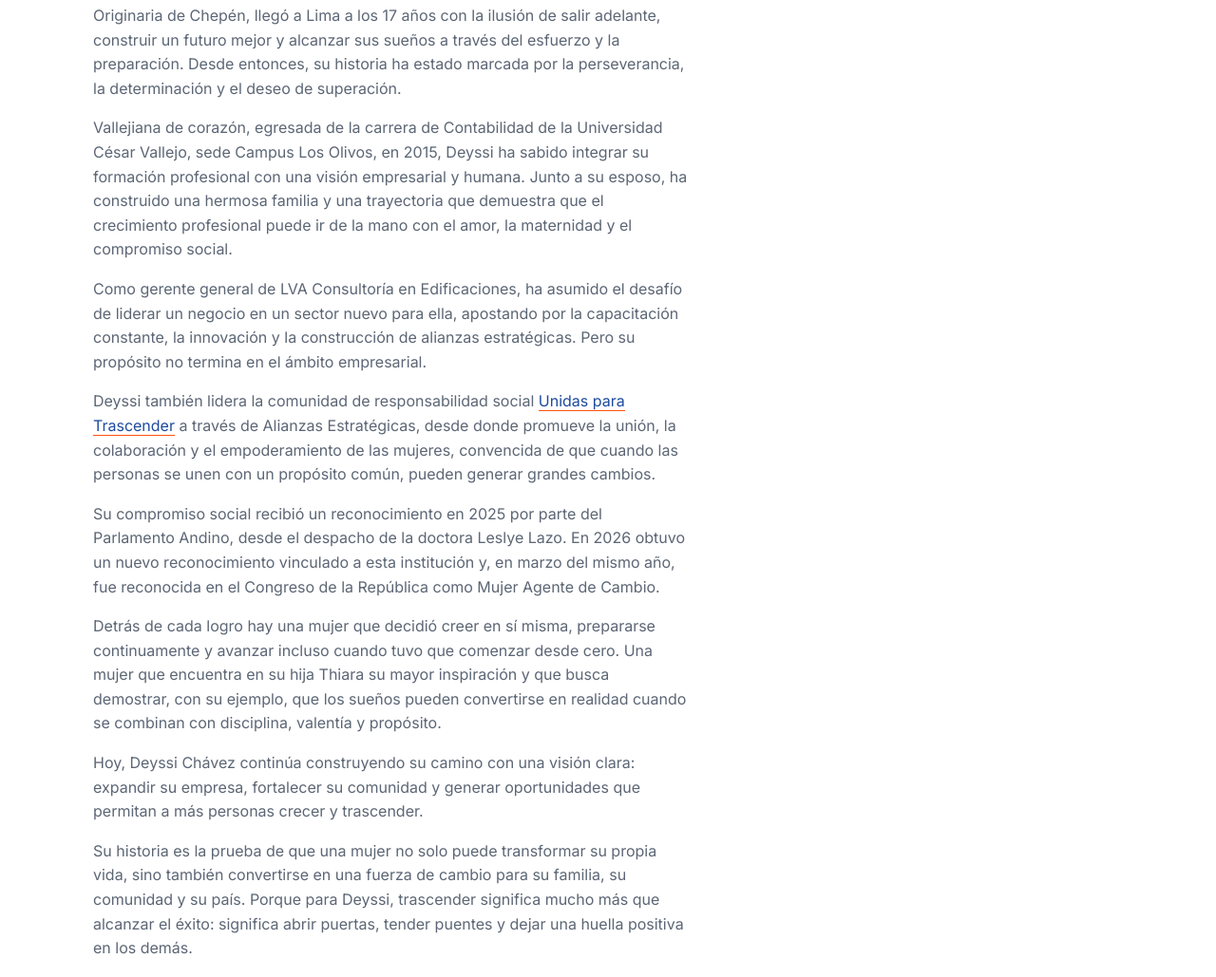
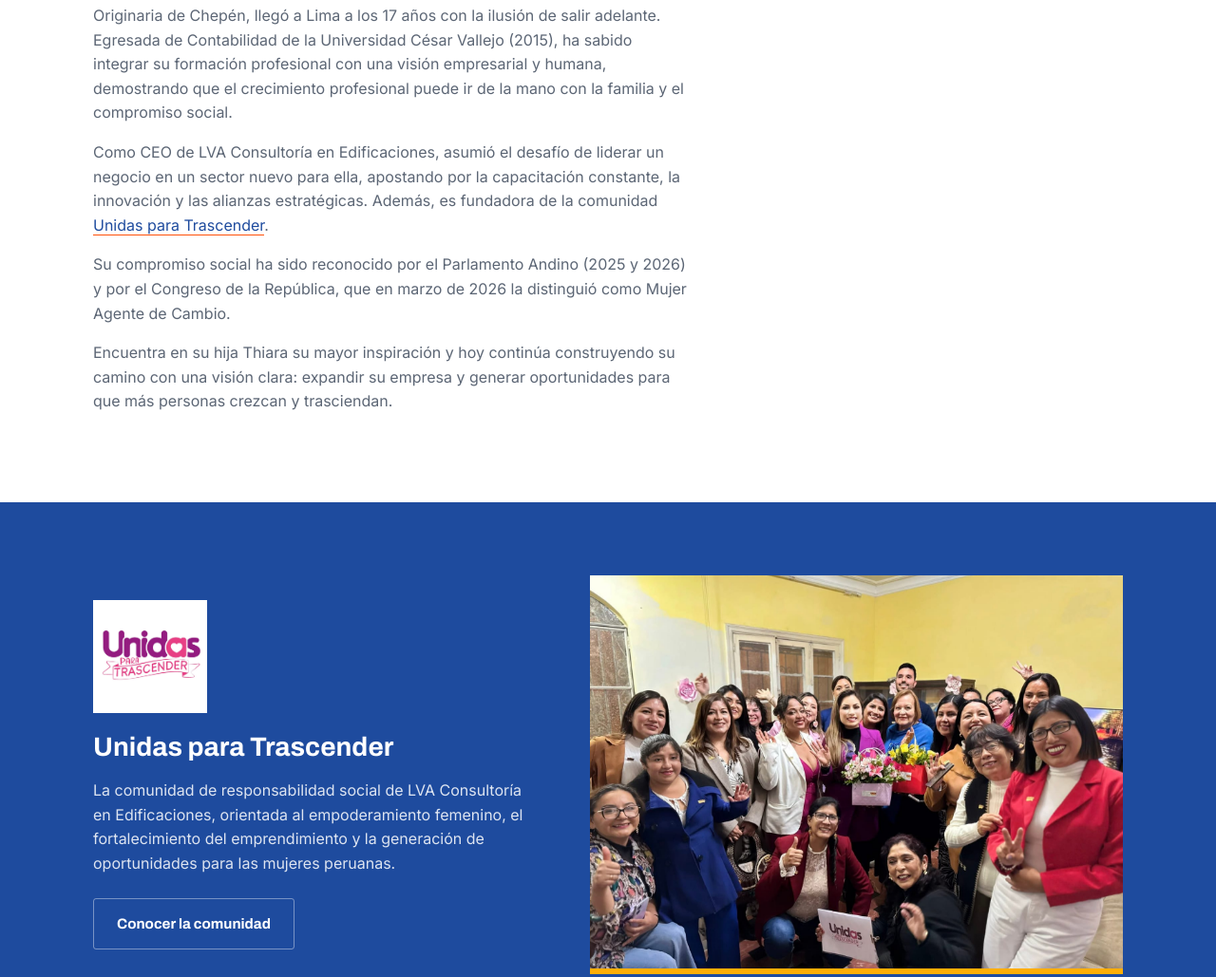
Before and after one commit to HermianGamer/lva-consultoria, a plain HTML site: page nosotros.html in a window 1280 px wide. Shown: the part 1500-2529 px from the top of the page at 95% size. Drawn offline with Linux system fonts and the light colour scheme.

Commit message:
Aplicar comentarios de la dueña: CEO de LVA, +15 años y historia más corta
Co-Authored-By: Claude Opus 5.5 <noreply@anthropic.com>

```diff
--- a/nosotros.html
+++ b/nosotros.html
@@ -48,7 +48,7 @@
     </div>
   </section>
 
-  <!-- Perfil de la fundadora -->
+  <!-- Perfil de la CEO -->
   <section>
     <div class="container profile">
       <figure class="profile-photo">
@@ -76,14 +76,10 @@
       </div>
       <div class="story-body">
         <p>Deyssi Chávez es una mujer emprendedora, madre, esposa y agente de cambio que ha convertido los desafíos de la vida en oportunidades para crecer, inspirar y transformar realidades.</p>
-        <p>Originaria de Chepén, llegó a Lima a los 17 años con la ilusión de salir adelante, construir un futuro mejor y alcanzar sus sueños a través del esfuerzo y la preparación. Desde entonces, su historia ha estado marcada por la perseverancia, la determinación y el deseo de superación.</p>
-        <p>Vallejiana de corazón, egresada de la carrera de Contabilidad de la Universidad César Vallejo, sede Campus Los Olivos, en 2015, Deyssi ha sabido integrar su formación profesional con una visión empresarial y humana. Junto a su esposo, ha construido una hermosa familia y una trayectoria que demuestra que el crecimiento profesional puede ir de la mano con el amor, la maternidad y el compromiso social.</p>
-        <p>Como gerente general de LVA Consultoría en Edificaciones, ha asumido el desafío de liderar un negocio en un sector nuevo para ella, apostando por la capacitación constante, la innovación y la construcción de alianzas estratégicas. Pero su propósito no termina en el ámbito empresarial.</p>
-        <p>Deyssi también lidera la comunidad de responsabilidad social <a href="unidas.html">Unidas para Trascender</a> a través de Alianzas Estratégicas, desde donde promueve la unión, la colaboración y el empoderamiento de las mujeres, convencida de que cuando las personas se unen con un propósito común, pueden generar grandes cambios.</p>
-        <p>Su compromiso social recibió un reconocimiento en 2025 por parte del Parlamento Andino, desde el despacho de la doctora Leslye Lazo. En 2026 obtuvo un nuevo reconocimiento vinculado a esta institución y, en marzo del mismo año, fue reconocida en el Congreso de la República como Mujer Agente de Cambio.</p>
-        <p>Detrás de cada logro hay una mujer que decidió creer en sí misma, prepararse continuamente y avanzar incluso cuando tuvo que comenzar desde cero. Una mujer que encuentra en su hija Thiara su mayor inspiración y que busca demostrar, con su ejemplo, que los sueños pueden convertirse en realidad cuando se combinan con disciplina, valentía y propósito.</p>
-        <p>Hoy, Deyssi Chávez continúa construyendo su camino con una visión clara: expandir su empresa, fortalecer su comunidad y generar oportunidades que permitan a más personas crecer y trascender.</p>
-        <p>Su historia es la prueba de que una mujer no solo puede transformar su propia vida, sino también convertirse en una fuerza de cambio para su familia, su comunidad y su país. Porque para Deyssi, trascender significa mucho más que alcanzar el éxito: significa abrir puertas, tender puentes y dejar una huella positiva en los demás.</p>
+        <p>Originaria de Chepén, llegó a Lima a los 17 años con la ilusión de salir adelante. Egresada de Contabilidad de la Universidad César Vallejo (2015), ha sabido integrar su formación profesional con una visión empresarial y humana, demostrando que el crecimiento profesional puede ir de la mano con la familia y el compromiso social.</p>
+        <p>Como CEO de LVA Consultoría en Edificaciones, asumió el desafío de liderar un negocio en un sector nuevo para ella, apostando por la capacitación constante, la innovación y las alianzas estratégicas. Además, es fundadora de la comunidad <a href="unidas.html">Unidas para Trascender</a>.</p>
+        <p>Su compromiso social ha sido reconocido por el Parlamento Andino (2025 y 2026) y por el Congreso de la República, que en marzo de 2026 la distinguió como Mujer Agente de Cambio.</p>
+        <p>Encuentra en su hija Thiara su mayor inspiración y hoy continúa construyendo su camino con una visión clara: expandir su empresa y generar oportunidades para que más personas crezcan y trasciendan.</p>
       </div>
     </div>
   </section>
```
Also changed, not shown: index.html (+3 -3 lines).
